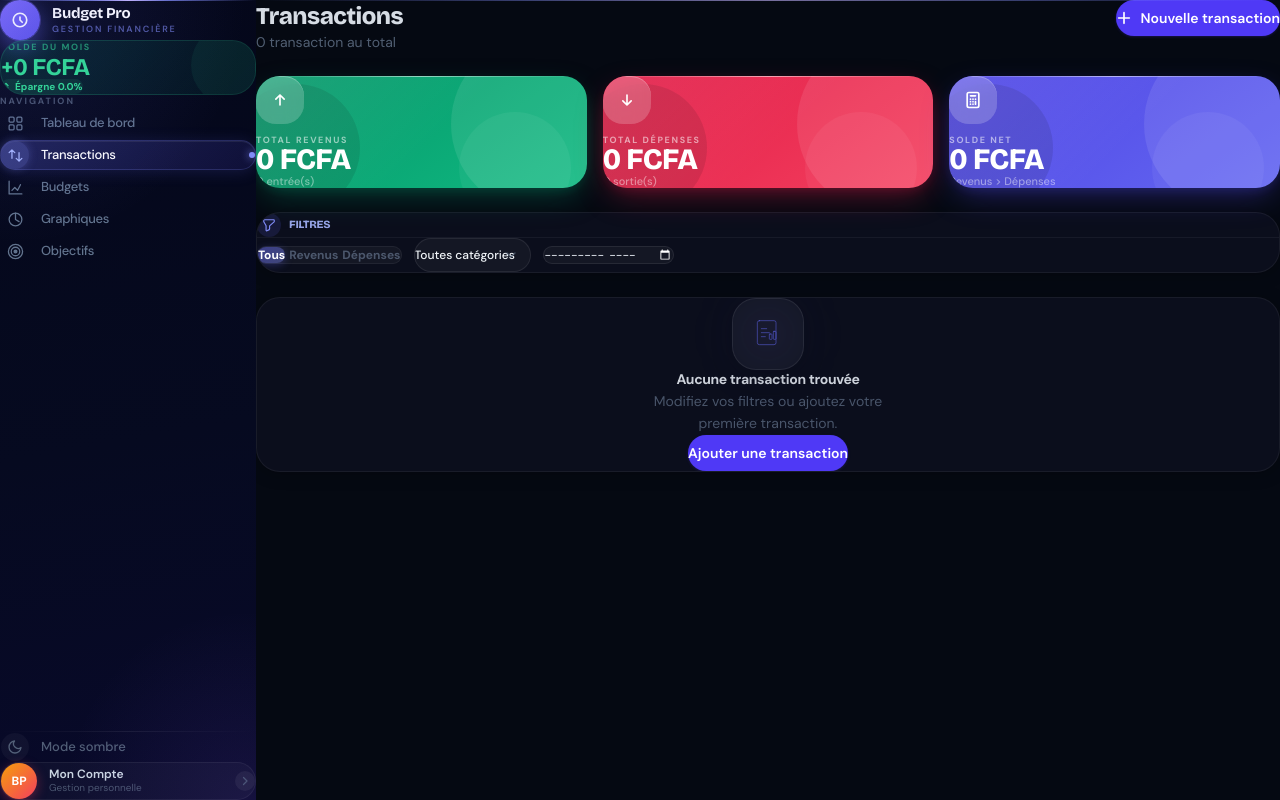
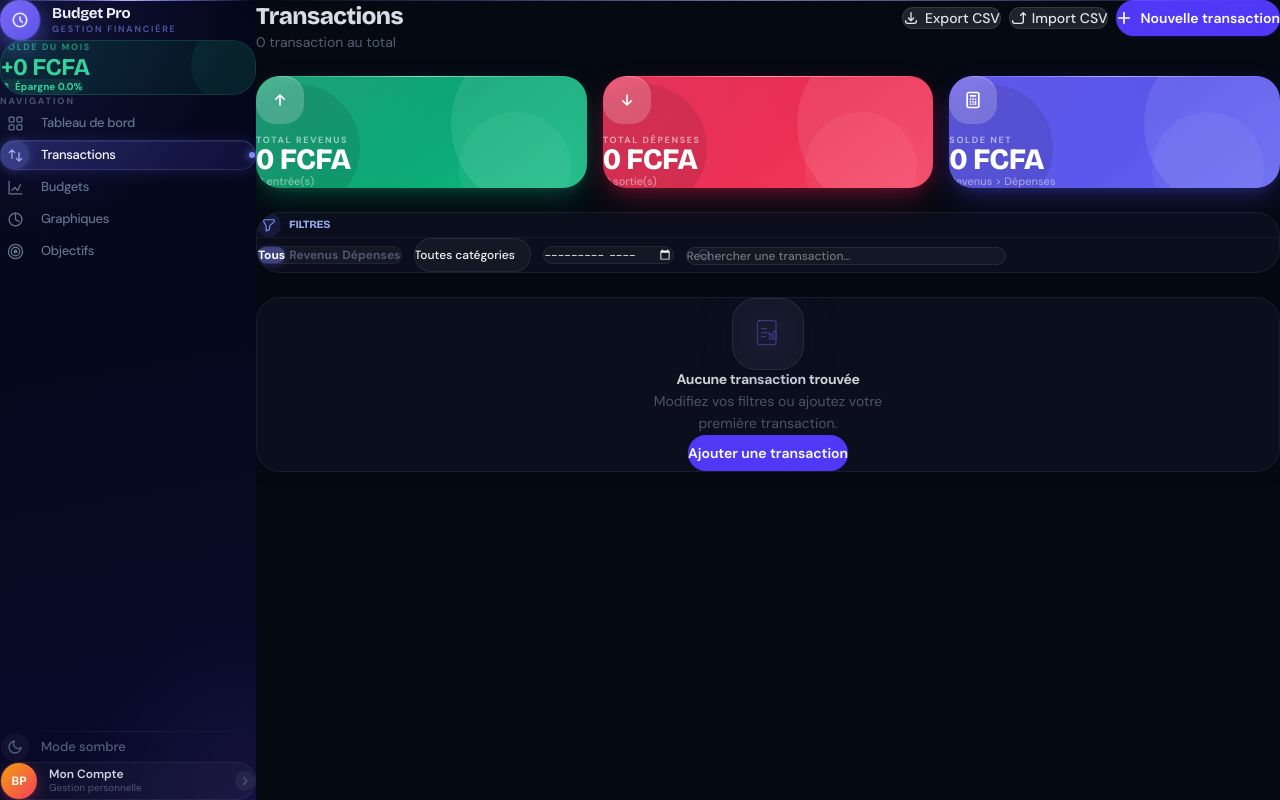
Before and after one commit to ousseynou-faye/GESTION-BOUTIQUES, a React (Vite) app in the folder budget-app/: page /transactions in a window 1280 px wide. Built offline with nearby package versions, Linux system fonts and the light colour scheme.

Commit message:
feat: add text search + CSVActions to Transactions page (T6)
Co-Authored-By: Claude Sonnet 4.6 <noreply@anthropic.com>

```diff
--- a/budget-app/src/pages/Transactions.jsx
+++ b/budget-app/src/pages/Transactions.jsx
@@ -7,6 +7,7 @@ import { Select } from '@/components/ui/Input'
 import { EmptyState } from '@/components/ui/EmptyState'
 import { TransactionForm } from '@/components/transactions/TransactionForm'
 import { TransactionItem } from '@/components/transactions/TransactionItem'
+import CSVActions from '@/components/transactions/CSVActions'
 import { CATEGORIES } from '@/constants/categories'
 import { formatMontant, formatDate } from '@/utils/formatters'
 
@@ -34,6 +35,7 @@ export default function Transactions() {
   const [filtreType, setFiltreType]   = useState('tous')
   const [filtreCateg, setFiltreCateg] = useState('toutes')
   const [filtreMois, setFiltreMois]   = useState('')
+  const [recherche, setRecherche]     = useState('')
   const [page, setPage]               = useState(0)
 
   const filtered = useMemo(() => {
@@ -41,8 +43,9 @@ export default function Transactions() {
     if (filtreType !== 'tous')    list = list.filter(t => t.type === filtreType)
     if (filtreCateg !== 'toutes') list = list.filter(t => t.categorie === filtreCateg)
     if (filtreMois)               list = list.filter(t => t.date.startsWith(filtreMois))
+    if (recherche.trim())         list = list.filter(t => t.description.toLowerCase().includes(recherche.toLowerCase()))
     return list
-  }, [state.transactions, filtreType, filtreCateg, filtreMois])
+  }, [state.transactions, filtreType, filtreCateg, filtreMois, recherche])
 
   const totalPages = Math.ceil(filtered.length / PAGE_SIZE)
   const paginated  = filtered.slice(page * PAGE_SIZE, (page + 1) * PAGE_SIZE)
@@ -59,7 +62,7 @@ export default function Transactions() {
   const totalRevenus  = filtered.filter(t => t.type === 'revenu').reduce((s, t) => s + t.montant, 0)
   const totalDepenses = filtered.filter(t => t.type === 'depense').reduce((s, t) => s + t.montant, 0)
   const solde         = totalRevenus - totalDepenses
-  const hasFiltre     = filtreType !== 'tous' || filtreCateg !== 'toutes' || filtreMois
+  const hasFiltre     = filtreType !== 'tous' || filtreCateg !== 'toutes' || filtreMois || recherche.trim()
 
   const activeFilters = [
     filtreType !== 'tous' && {
@@ -76,6 +79,11 @@ export default function Transactions() {
       key:   'mois',
       label: filtreMois,
       clear: () => { setFiltreMois(''); setPage(0) },
+    },
+    recherche.trim() && {
+      key:   'recherche',
+      label: `"${recherche.trim()}"`,
+      clear: () => { setRecherche(''); setPage(0) },
     },
   ].filter(Boolean)
 
@@ -101,13 +109,16 @@ export default function Transactions() {
             )}
           </p>
         </div>
-        <Button onClick={() => setAddOpen(true)} className="hidden sm:flex flex-shrink-0">
+        <div className="hidden sm:flex items-center gap-2 flex-shrink-0">
+          <CSVActions transactionsFiltrees={filtered} />
+          <Button onClick={() => setAddOpen(true)}>
             <svg xmlns="http://www.w3.org/2000/svg" className="w-4 h-4" fill="none" viewBox="0 0 24 24"
               stroke="currentColor" strokeWidth={2.5} aria-hidden="true">
               <path strokeLinecap="round" strokeLinejoin="round" d="M12 4v16m8-8H4" />
             </svg>
             Nouvelle transaction
           </Button>
+        </div>
       </div>
 
       {/* ── KPI Cards ── */}
@@ -244,9 +255,34 @@ export default function Transactions() {
             onBlur={e => { e.currentTarget.style.borderColor = 'rgba(255,255,255,0.08)'; e.currentTarget.style.boxShadow = 'none' }}
           />
 
+          {/* Search */}
+          <div className="relative flex-1 min-w-[180px] max-w-xs">
+            <svg className="absolute left-3 top-1/2 -translate-y-1/2 w-3.5 h-3.5 pointer-events-none"
+              style={{ color: 'rgba(100,116,139,0.5)' }}
+              fill="none" stroke="currentColor" viewBox="0 0 24 24">
+              <path strokeLinecap="round" strokeLinejoin="round" strokeWidth={2}
+                d="M21 21l-6-6m2-5a7 7 0 11-14 0 7 7 0 0114 0z" />
+            </svg>
+            <input
+              type="text"
+              value={recherche}
+              onChange={e => { setRecherche(e.target.value); setPage(0) }}
+              placeholder="Rechercher une transaction…"
+              aria-label="Rechercher par description"
+              className="w-full pl-9 pr-3.5 py-2 rounded-xl text-xs font-medium focus:outline-none transition-all"
+              style={{
+                background: 'rgba(255,255,255,0.04)',
+                border: '1px solid rgba(255,255,255,0.08)',
+                color: 'rgba(226,232,240,0.9)',
+              }}
+              onFocus={e => { e.currentTarget.style.borderColor = 'rgba(129,140,248,0.45)'; e.currentTarget.style.boxShadow = '0 0 0 3px rgba(129,140,248,0.1)' }}
+              onBlur={e => { e.currentTarget.style.borderColor = 'rgba(255,255,255,0.08)'; e.currentTarget.style.boxShadow = 'none' }}
+            />
+          </div>
+
           {hasFiltre && (
             <button
-              onClick={() => { setFiltreType('tous'); setFiltreCateg('toutes'); setFiltreMois(''); setPage(0) }}
+              onClick={() => { setFiltreType('tous'); setFiltreCateg('toutes'); setFiltreMois(''); setRecherche(''); setPage(0) }}
               className="flex items-center gap-1.5 px-3 py-2 text-xs font-semibold rounded-xl transition-all ml-auto focus:outline-none"
               style={{ color: '#fb7185', border: '1px solid rgba(251,113,133,0.25)', background: 'rgba(251,113,133,0.06)' }}
               onMouseEnter={e => { e.currentTarget.style.background = 'rgba(251,113,133,0.12)' }}
```
Lines whose indentation alone changed are shown as unchanged.
